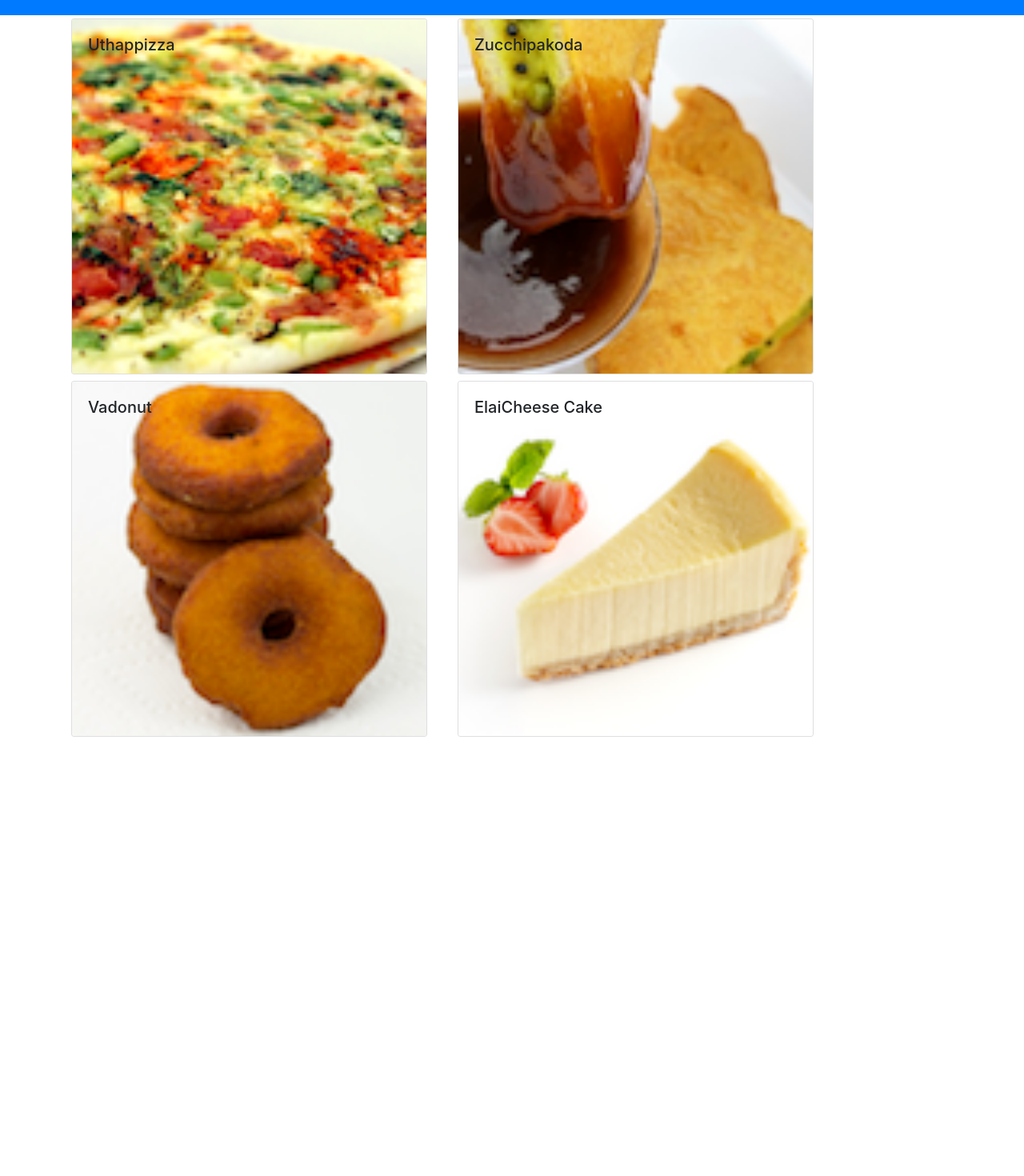
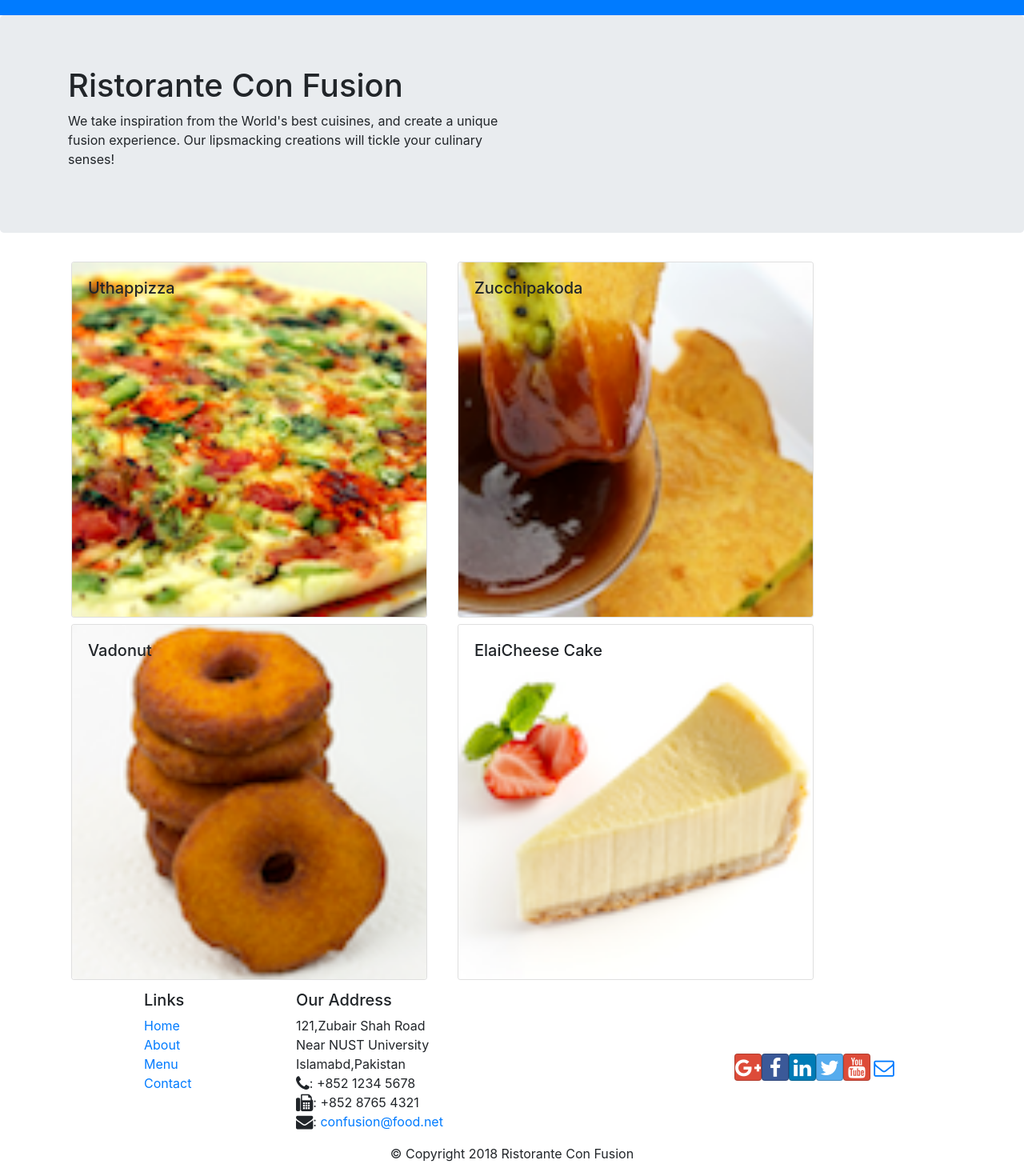
Before and after one commit to feroz2017/React-Web-Test, a React (Create React App) app: page / in a window 1280 px wide. Shown: the part 37-1507 px from the top of the page at 80% size. Before the commit the page ends 971 px from the top, so only its background shows below. Built offline with nearby package versions, Linux system fonts and the light colour scheme.

Commit message:
After adding Footer,Heading along with some CSS

```diff
--- a/package.json
+++ b/package.json
@@ -4,6 +4,8 @@
   "private": true,
   "dependencies": {
     "bootstrap": "^4.0.0",
+    "bootstrap-social": "^5.1.1",
+    "font-awesome": "^4.7.0",
     "react": "^16.11.0",
     "react-dom": "^16.11.0",
     "react-popper": "^0.9.2",
--- /dev/null
+++ b/src/App.css
@@ -0,0 +1,33 @@
+.row-header{
+    margin:0px auto;
+    padding:0px auto;
+}
+
+.row-content {
+    margin:0px auto;
+    padding: 50px 0px 50px 0px;
+    border-bottom: 1px ridge;
+    min-height:400px;
+}
+
+.footer{
+    background-color: #D1C4E9;
+    margin:0px auto;
+    padding: 20px 0px 20px 0px;
+}
+.jumbotron {
+    padding:70px 30px 70px 30px;
+    margin:0px auto;
+    background: #9575CD ;
+    color:floralwhite;
+}
+
+address{
+    font-size:80%;
+    margin:0px;
+    color:#0f0f0f;
+}
+
+.navbar-dark {
+    background-color: #512DA8;
+}
--- /dev/null
+++ b/src/components/FooterComponent.js
@@ -0,0 +1,50 @@
+import React from 'react';
+
+function Footer(props) {
+    return(
+    <div className="footer">
+        <div className="container">
+            <div className="row justify-content-center">
+                <div className="col-4 offset-1 col-sm-2">
+                    <h5>Links</h5>
+                    <ul className="list-unstyled">
+                        <li><a href="#">Home</a></li>
+                        <li><a href="#">About</a></li>
+                        <li><a href="#">Menu</a></li>
+                        <li><a href="contactus.html">Contact</a></li>
+                    </ul>
+                </div>
+                <div className="col-7 col-sm-5">
+                    <h5>Our Address</h5>
+                    <address>
+		              121,Zubair Shah Road<br />
+		              Near NUST University<br />
+		              Islamabd,Pakistan<br />
+		              <i className="fa fa-phone fa-lg"></i>: +852 1234 5678<br />
+		              <i className="fa fa-fax fa-lg"></i>: +852 8765 4321<br />
+		              <i className="fa fa-envelope fa-lg"></i>: <a href="mailto:confusion@food.net">
+                         confusion@food.net</a>
+                    </address>
+                </div>
+                <div className="col-12 col-sm-4 align-self-center">
+                    <div className="text-center">
+                        <a className="btn btn-social-icon btn-google" href="http://google.com/+"><i className="fa fa-google-plus"></i></a>
+                        <a className="btn btn-social-icon btn-facebook" href="http://www.facebook.com/profile.php?id="><i className="fa fa-facebook"></i></a>
+                        <a className="btn btn-social-icon btn-linkedin" href="http://www.linkedin.com/in/"><i className="fa fa-linkedin"></i></a>
+                        <a className="btn btn-social-icon btn-twitter" href="http://twitter.com/"><i className="fa fa-twitter"></i></a>
+                        <a className="btn btn-social-icon btn-google" href="http://youtube.com/"><i className="fa fa-youtube"></i></a>
+                        <a className="btn btn-social-icon" href="mailto:"><i className="fa fa-envelope-o"></i></a>
+                    </div>
+                </div>
+            </div>
+            <div className="row justify-content-center">
+                <div className="col-auto">
+                    <p>© Copyright 2018 Ristorante Con Fusion</p>
+                </div>
+            </div>
+        </div>
+    </div>
+    )
+}
+
+export default Footer;
--- /dev/null
+++ b/src/components/HeaderComponent.js
@@ -0,0 +1,27 @@
+import React ,{Component} from 'react'
+import {Navbar,NavbarBrand,Jumbotron} from 'reactstrap'
+
+class Header extends Component{
+    render(){
+        return(
+            <>
+                <Navbar dark color='primary'>
+                    <div className="container">
+                        <NavbarBrand href="/">Ristorante Con Fusion</NavbarBrand>
+                    </div>
+                </Navbar>
+                <Jumbotron>
+                    <div className="container">
+                        <div className="row row-header">
+                            <div className="col-12 col-sm-6">
+                                <h1>Ristorante Con Fusion</h1>
+                                <p>We take inspiration from the World's best cuisines, and create a unique fusion experience. Our lipsmacking creations will tickle your culinary senses!</p>
+                            </div>
+                        </div>
+                    </div>
+                </Jumbotron>
+            </>
+        )
+    }
+}
+export default Header;
--- a/src/components/MainComponent.js
+++ b/src/components/MainComponent.js
@@ -1,9 +1,9 @@
 import React ,{Component} from 'react'
-import {Navbar,NavbarBrand} from 'reactstrap'
 import Menu from './MenuComponent'
 import {DISHES} from '../shared/dishes'
 import DishDetail from './DishdetailComponent'
-
+import Header from './HeaderComponent'
+import Footer from './FooterComponent'
 
 class Main extends React.Component {
     constructor(props){
@@ -21,13 +21,10 @@ class Main extends React.Component {
   render(){
     return (
       <div>
-        <Navbar dark color='primary'>
-        <div className="container">
-          <NavbarBrand href="/">Ristorante Con Fusion</NavbarBrand>
-        </div>
-      </Navbar>
+        <Header/>
       <Menu dishes={this.state.dishes} onClick={(dishId)=>this.onDishSelect(dishId)}/>
       <DishDetail dish={this.state.dishes.filter((dish) => dish.id === this.state.selectedDish)[0]} />
+      <Footer/>
     </div>
     )
   }
--- a/src/index.js
+++ b/src/index.js
@@ -1,6 +1,8 @@
 import React from 'react';
 import ReactDOM from 'react-dom';
 import 'bootstrap/dist/css/bootstrap.min.css'
+import 'font-awesome/css/font-awesome.min.css'
+import 'bootstrap-social/bootstrap-social.css'
 import './index.css';
 import App from './App';
 import * as serviceWorker from './serviceWorker';
```
Also changed, not shown: 1 other file (tests, documents, lock files or other folders).
